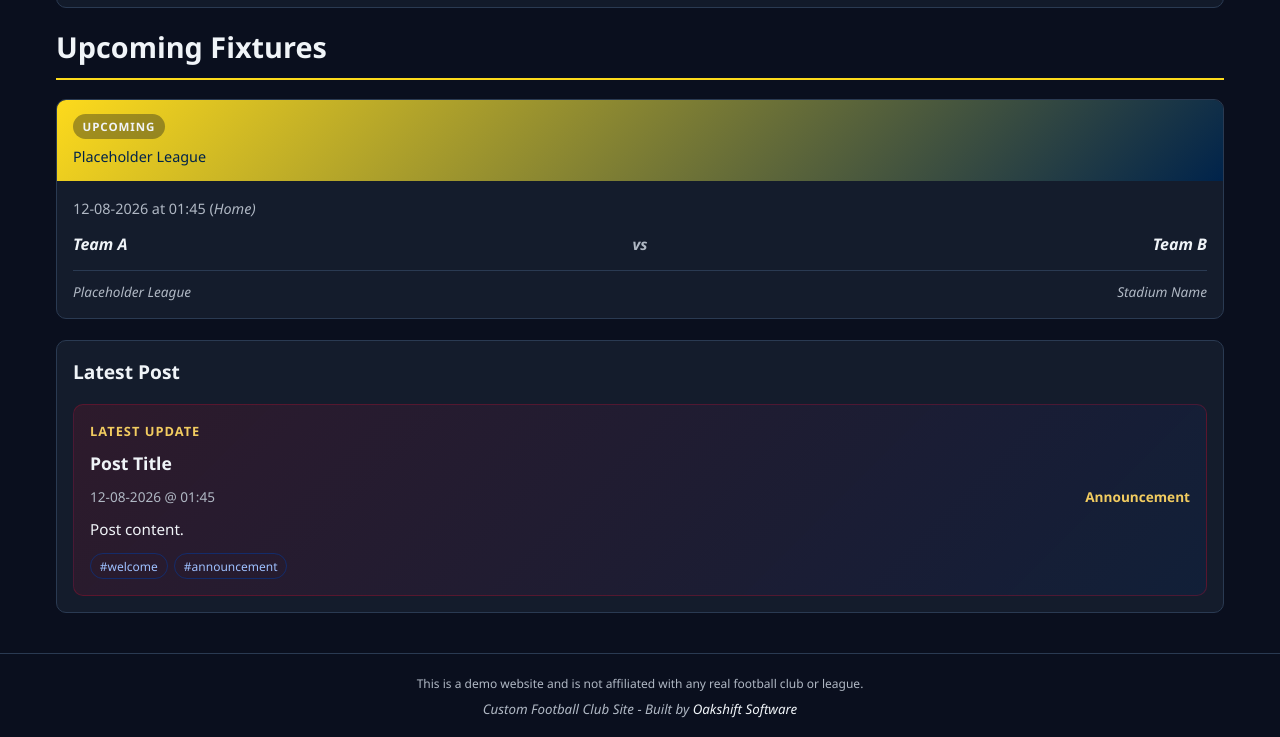
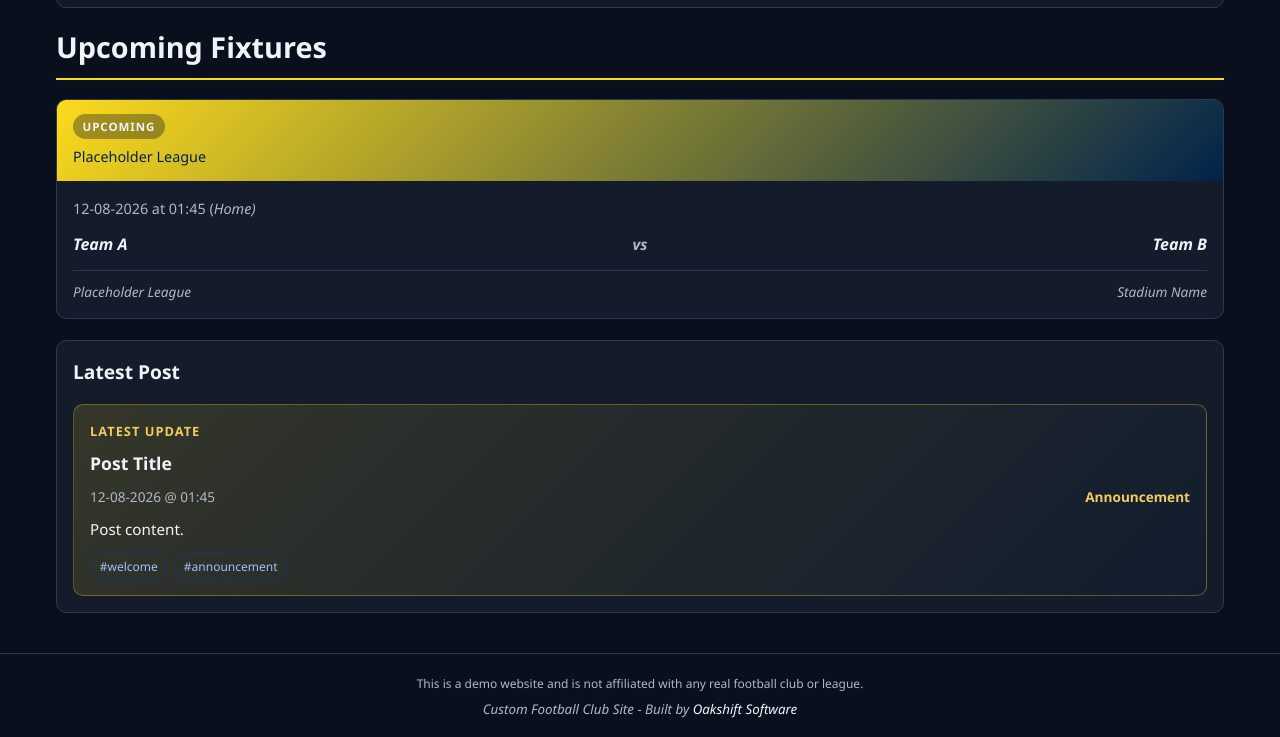
Before and after one commit to JamieHarperUK/jamieharperuk.github.io, a plain HTML site: page ev-demo/index.html in a window 1280 px wide. Shown: the part 1351-2088 px from the top of the page. Drawn offline with Linux system fonts and the light colour scheme.

Commit message:
Updated EVFC Demo

```diff
--- a/ev-demo/styles.css
+++ b/ev-demo/styles.css
@@ -1210,9 +1210,9 @@ main {
 }
 
 .latest-post-card {
-    border: 1px solid rgba(200, 16, 46, 0.3);
+    border: 1px solid rgba(253, 218, 28, 0.3);
     border-radius: 10px;
-    background: linear-gradient(135deg, rgba(200, 16, 46, 0.14), rgba(0, 61, 165, 0.1));
+    background: linear-gradient(135deg, rgba(253, 218, 28, 0.14), rgba(0, 35, 75, 0.1));
     padding: 1rem;
     margin-top: 1rem;
 }
```
